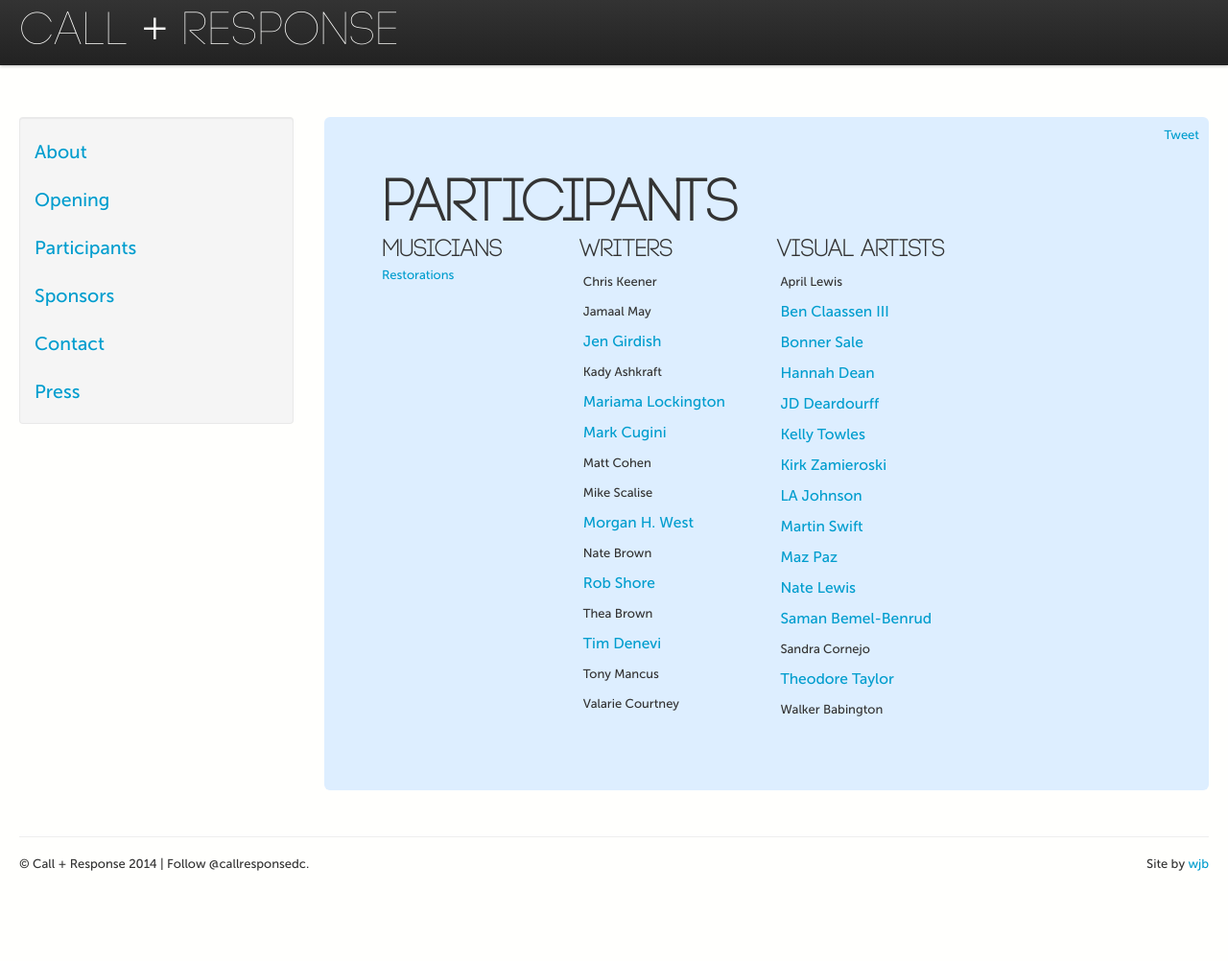
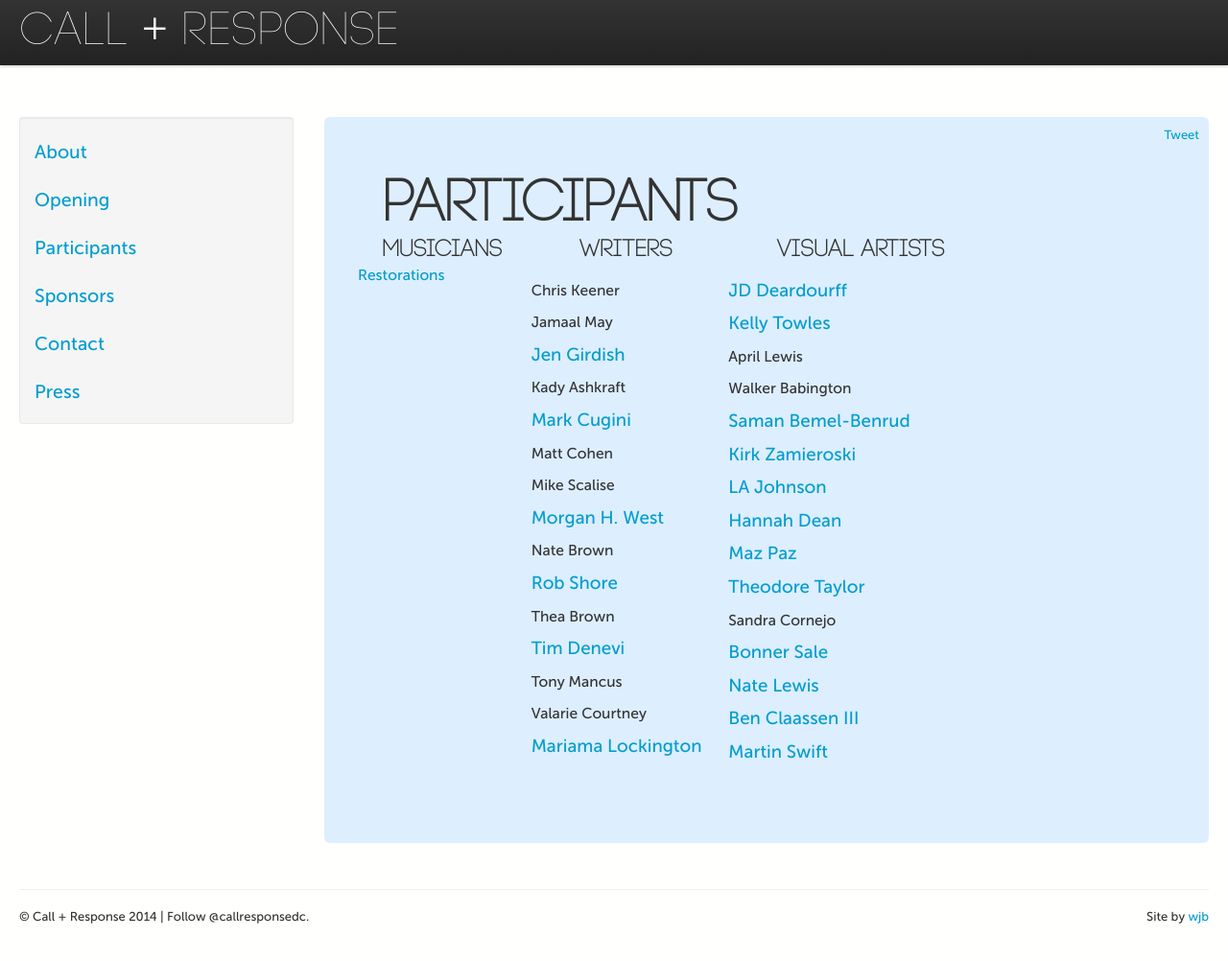
Before and after one commit to callandresponsedc/callandresponsedc, a Jekyll site: the page built from participants/index.html, in a window 1280 px wide and 1014 px high. Shown: the top 1002 px of the window at 96% size. Built offline with Jekyll 4.4.1, drawn with Linux system fonts in a browser that asks for light colours; Markdown is read by kramdown in place of the engine named in the settings; comment, search, counter and statistics services are not loaded.

Commit message:
Update participants html and styling.

```diff
--- a/participants/index.html
+++ b/participants/index.html
@@ -13,9 +13,7 @@
   <div class="span3 pull-left" id="musicians">
     <h2>Musicians
     </h2>
-    <a href="http://restorations.bandcamp.com">Restorations</a>
-    <ul class="participants">
-    </ul>
+    <a class="participants" href="http://restorations.bandcamp.com">Restorations</a>
   </div>
   <div class="span3 pull-center" id="writers">
     <h2>Writers</h2>
```
Also changed, not shown: other parts of participants/index.html (+11 -11 lines), static/css/bootstrap.css.
